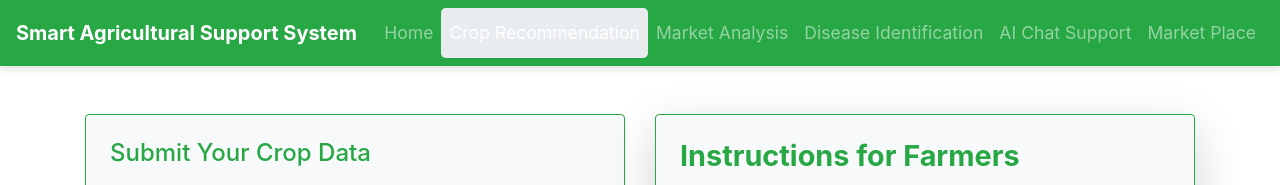
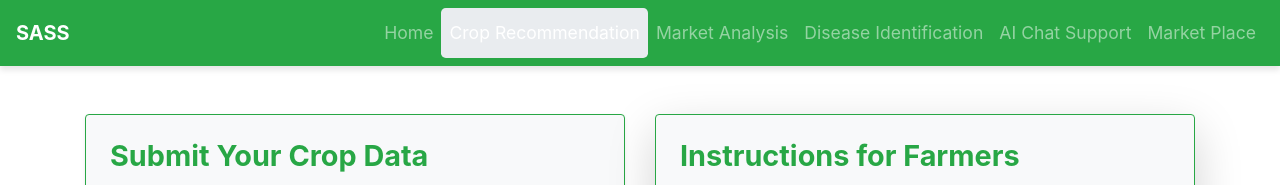
Before and after one commit to RashenThemiya/mini_project, a Django app: page /crop_recommendation/ in a window 1280 px wide. Shown: the top 185 px of the page. Run offline with Django 5.2, Linux system fonts and the light colour scheme; some libraries are stand-ins or nearby versions.

Commit message:
FILE STUCTURE UPDATE

```diff
--- a/crop_recommendation/templates/crop_recommendation.html
+++ b/crop_recommendation/templates/crop_recommendation.html
@@ -9,7 +9,7 @@
         <!-- Form Column -->
         <div class="col-md-6 d-flex align-items-stretch">
             <div class="bg-light p-4 rounded border border-success shadow-sm form-container flex-fill">
-                <h4 class="text-success mb-3">Submit Your Crop Data</h4>
+                <h3 class="text-success mb-4" style="font-size: 1.8rem; font-weight: bold;">Submit Your Crop Data</h3>
                 <form id="cropForm" class="needs-validation" novalidate>
                     {% csrf_token %}
                     {{ form.as_p }}
--- a/home/templates/base.html
+++ b/home/templates/base.html
@@ -52,7 +52,7 @@
 <body>
 
     <nav class="navbar navbar-expand-lg navbar-dark bg-success">
-        <a class="navbar-brand" href="{% url 'home_index' %}">Smart Agricultural Support System</a>
+        <a class="navbar-brand" href="{% url 'home_index' %}">SASS</a>
         <button class="navbar-toggler" type="button" data-toggle="collapse" data-target="#navbarNav" aria-controls="navbarNav" aria-expanded="false" aria-label="Toggle navigation">
             <span class="navbar-toggler-icon"></span>
         </button>
```
Also changed, not shown: 5 other files.
